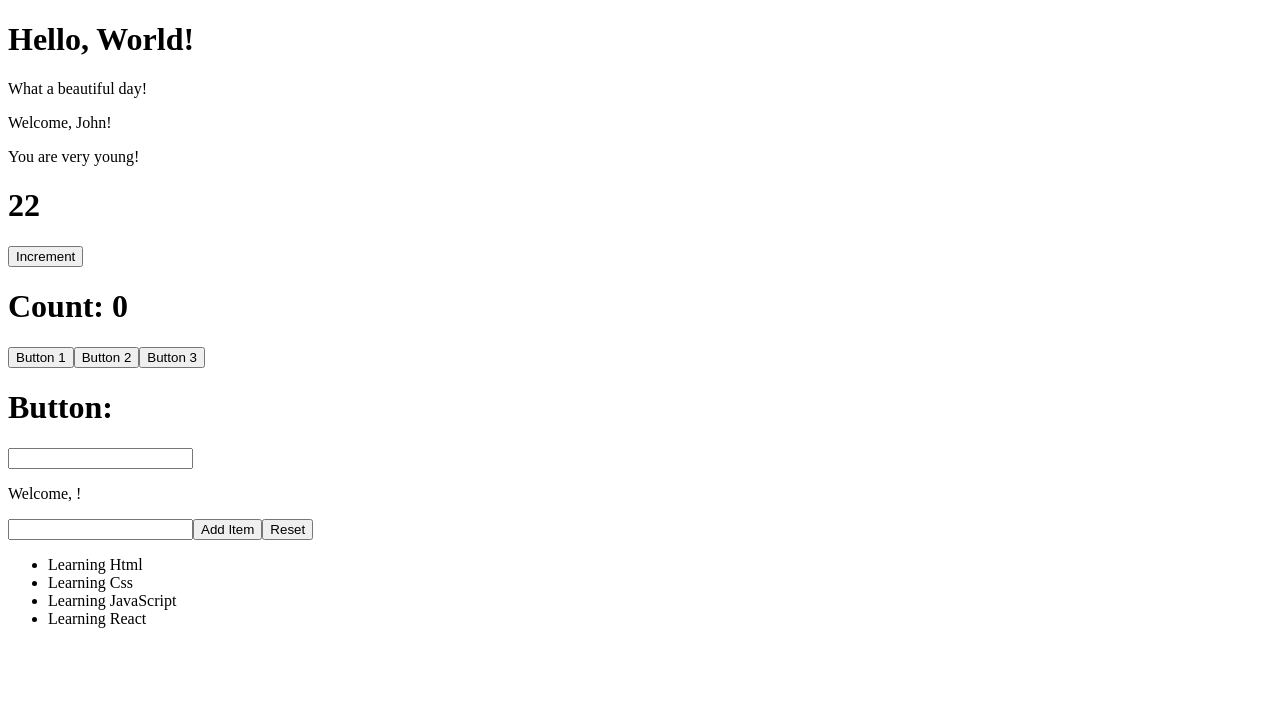
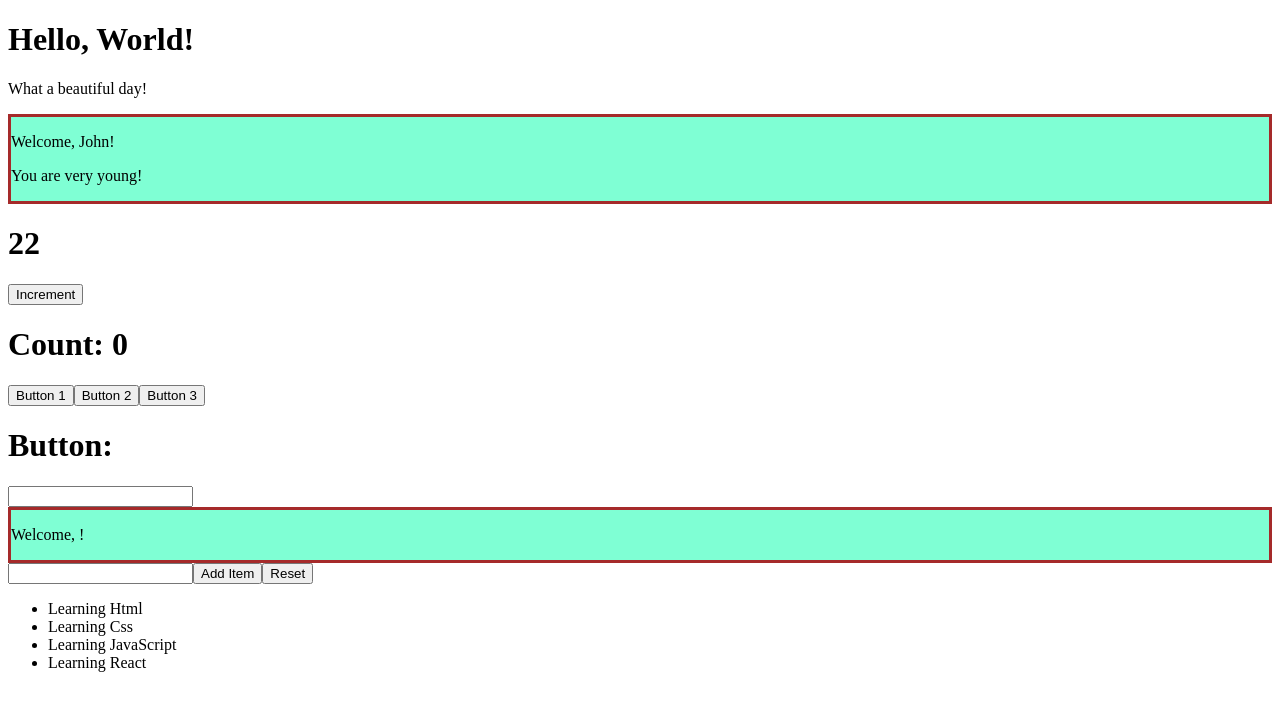
Before and after one commit to antoniocodella/react-exercises, a React (Create React App) app: page / in a window 1280 px wide. Shown: the top 710 px of the page. Built offline with nearby package versions, Linux system fonts and the light colour scheme.

Commit message:
styling-components-01

```diff
--- a/src/Welcome.js
+++ b/src/Welcome.js
@@ -4,7 +4,7 @@ import { Age } from "./Age";
 export class Welcome extends React.Component {
   render() {
     return (
-      <div>
+      <div className="welcome">
         <p>Welcome, {this.props.name}!</p>
         {this.props.age > 10 &&
           this.props.age < 65 &&
--- /dev/null
+++ b/src/index.css
@@ -0,0 +1,4 @@
+.welcome {
+  background-color: aquamarine;
+  border: 3px solid brown;
+}
--- a/src/index.js
+++ b/src/index.js
@@ -1,5 +1,6 @@
 import ReactDOM from "react-dom";
 import { App } from "./App";
+import "./index.css";
 
 const root = document.querySelector("#root");
 
```
